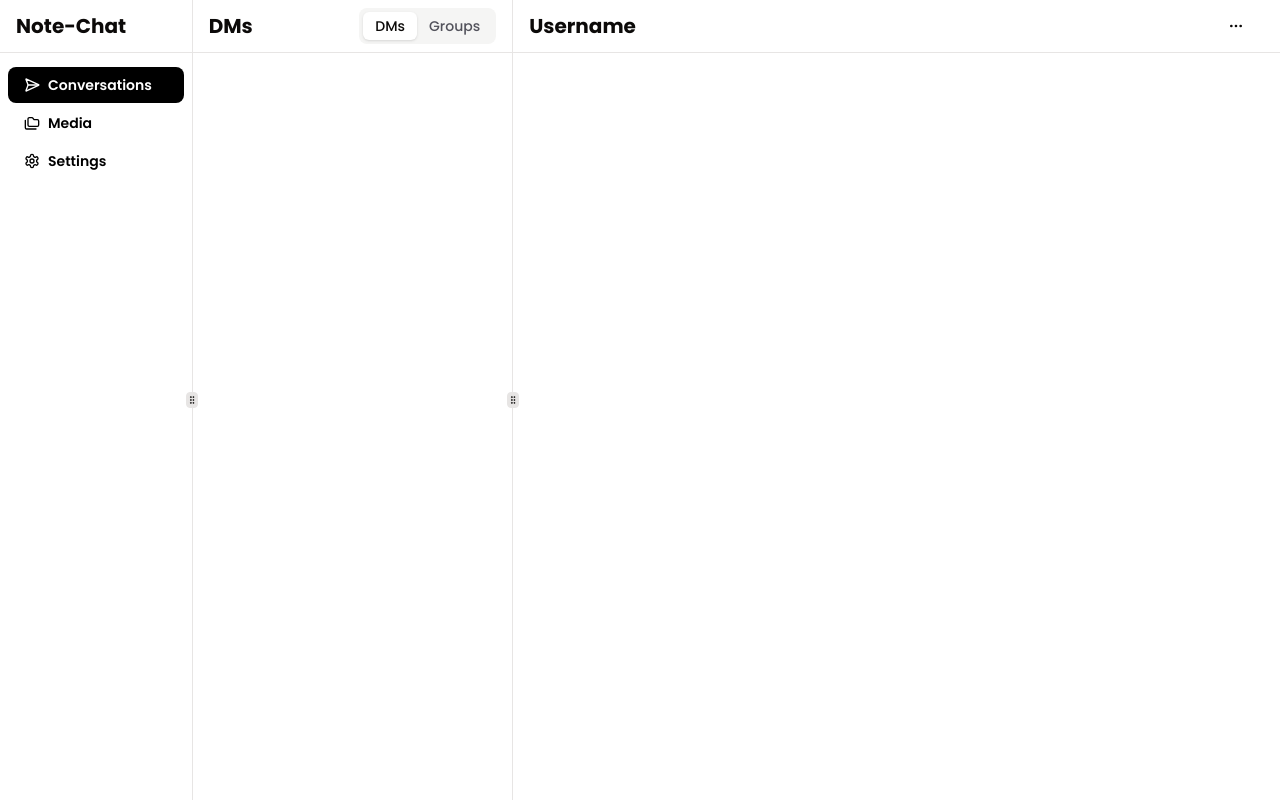
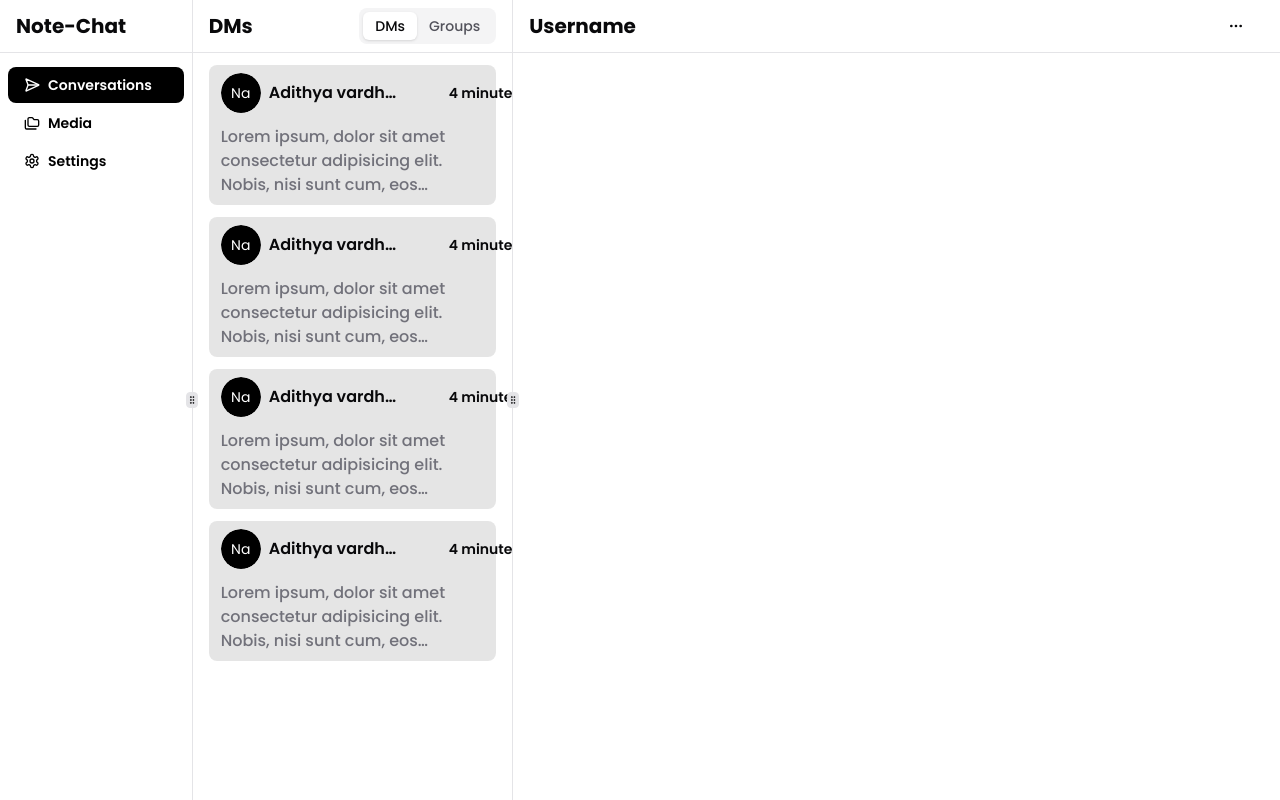
Before and after one commit to Adiflickzzz/note-chat, a Next.js app: page / in a window 1280 px wide. Built offline with nearby package versions, Linux system fonts and the light colour scheme; no server answers.

Commit message:
fe/dm card component

```diff
--- a/src/app/(app)/_components/chat.tsx
+++ b/src/app/(app)/_components/chat.tsx
@@ -21,6 +21,7 @@ import {
   Store,
 } from "lucide-react";
 import { Button } from "@/components/ui/button";
+import { Dm } from "./dm";
 
 export function Chat() {
   const defaultLayout = [15, 25, 60];
@@ -42,8 +43,8 @@ export function Chat() {
           defaultSize={defaultLayout[0]}
           collapsedSize={2}
           collapsible={true}
-          minSize={20}
-          maxSize={15}
+          minSize={15}
+          maxSize={20}
           onCollapse={() => {
             setIsCollapsed(true);
             document.cookie = `react-resizable-panels:collapsed=${JSON.stringify(
@@ -123,7 +124,12 @@ export function Chat() {
               </TabsList>
             </div>
             <Separator />
-            <TabsContent value="inbox" className="m-0"></TabsContent>
+            <TabsContent value="inbox" className="m-0">
+              <Dm />
+              <Dm />
+              <Dm />
+              <Dm />
+            </TabsContent>
             <TabsContent value="done" className="m-0"></TabsContent>
           </Tabs>
         </ResizablePanel>
--- /dev/null
+++ b/src/app/(app)/_components/dm.tsx
@@ -0,0 +1,39 @@
+import { Avatar, AvatarFallback, AvatarImage } from "@/components/ui/avatar";
+import { Badge } from "@/components/ui/badge";
+import { Button } from "@/components/ui/button";
+import React from "react";
+
+type Props = {};
+
+export const Dm = (props: Props) => {
+  return (
+    <div className="my-3 mx-4 bg-black/10 rounded-lg py-2 px-3">
+      <div className="flex flex-col gap-3">
+        <div className="flex items-center justify-between">
+          <div className="flex items-center gap-2 w-full">
+            <Avatar>
+              <AvatarImage />
+              <AvatarFallback className="bg-black text-white rounded-full text-sm">
+                Na
+              </AvatarFallback>
+            </Avatar>
+            <h1 className="font-semibold truncate max-w-[60%]">
+              Adithya vardhannnnn
+            </h1>
+          </div>
+          <div className="font-semibold text-sm w-1/2 flex justify-end pr-2">
+            <p className="truncate">4 minutes ago</p>
+          </div>
+        </div>
+        <div className="flex flex-col">
+          <p className="font-medium text-muted-foreground overflow-hidden line-clamp-3">
+            Lorem ipsum, dolor sit amet consectetur adipisicing elit. Nobis,
+            nisi sunt cum, eos expedita quam laudantium impedit libero, cumque
+            ducimus cupiditate perspiciatis labore deserunt repellat blanditiis
+            sapiente. Explicabo, quo molestias! lo
+          </p>
+        </div>
+      </div>
+    </div>
+  );
+};
--- a/src/app/globals.css
+++ b/src/app/globals.css
@@ -11,72 +11,57 @@ body {
 @layer base {
   :root {
     --background: 0 0% 100%;
-    --foreground: 20 14.3% 4.1%;
+    --foreground: 240 10% 3.9%;
     --card: 0 0% 100%;
-    --card-foreground: 20 14.3% 4.1%;
+    --card-foreground: 240 10% 3.9%;
     --popover: 0 0% 100%;
-    --popover-foreground: 20 14.3% 4.1%;
-    --primary: 24 9.8% 10%;
-    --primary-foreground: 60 9.1% 97.8%;
-    --secondary: 60 4.8% 95.9%;
-    --secondary-foreground: 24 9.8% 10%;
-    --muted: 60 4.8% 95.9%;
-    --muted-foreground: 25 5.3% 44.7%;
-    --accent: 60 4.8% 95.9%;
-    --accent-foreground: 24 9.8% 10%;
+    --popover-foreground: 240 10% 3.9%;
+    --primary: 240 5.9% 10%;
+    --primary-foreground: 0 0% 98%;
+    --secondary: 240 4.8% 95.9%;
+    --secondary-foreground: 240 5.9% 10%;
+    --muted: 240 4.8% 95.9%;
+    --muted-foreground: 240 3.8% 46.1%;
+    --accent: 240 4.8% 95.9%;
+    --accent-foreground: 240 5.9% 10%;
     --destructive: 0 84.2% 60.2%;
-    --destructive-foreground: 60 9.1% 97.8%;
-    --border: 20 5.9% 90%;
-    --input: 20 5.9% 90%;
-    --ring: 20 14.3% 4.1%;
+    --destructive-foreground: 0 0% 98%;
+    --border: 240 5.9% 90%;
+    --input: 240 5.9% 90%;
+    --ring: 240 5.9% 10%;
+    --radius: 0.5rem;
     --chart-1: 12 76% 61%;
     --chart-2: 173 58% 39%;
     --chart-3: 197 37% 24%;
     --chart-4: 43 74% 66%;
     --chart-5: 27 87% 67%;
-    --radius: 0.5rem;
-    --sidebar-background: 0 0% 98%;
-    --sidebar-foreground: 240 5.3% 26.1%;
-    --sidebar-primary: 240 5.9% 10%;
-    --sidebar-primary-foreground: 0 0% 98%;
-    --sidebar-accent: 240 4.8% 95.9%;
-    --sidebar-accent-foreground: 240 5.9% 10%;
-    --sidebar-border: 220 13% 91%;
-    --sidebar-ring: 217.2 91.2% 59.8%;
   }
+
   .dark {
-    --background: 20 14.3% 4.1%;
-    --foreground: 60 9.1% 97.8%;
-    --card: 20 14.3% 4.1%;
-    --card-foreground: 60 9.1% 97.8%;
-    --popover: 20 14.3% 4.1%;
-    --popover-foreground: 60 9.1% 97.8%;
-    --primary: 60 9.1% 97.8%;
-    --primary-foreground: 24 9.8% 10%;
-    --secondary: 12 6.5% 15.1%;
-    --secondary-foreground: 60 9.1% 97.8%;
-    --muted: 12 6.5% 15.1%;
-    --muted-foreground: 24 5.4% 63.9%;
-    --accent: 12 6.5% 15.1%;
-    --accent-foreground: 60 9.1% 97.8%;
+    --background: 240 10% 3.9%;
+    --foreground: 0 0% 98%;
+    --card: 240 10% 3.9%;
+    --card-foreground: 0 0% 98%;
+    --popover: 240 10% 3.9%;
+    --popover-foreground: 0 0% 98%;
+    --primary: 0 0% 98%;
+    --primary-foreground: 240 5.9% 10%;
+    --secondary: 240 3.7% 15.9%;
+    --secondary-foreground: 0 0% 98%;
+    --muted: 240 3.7% 15.9%;
+    --muted-foreground: 240 5% 64.9%;
+    --accent: 240 3.7% 15.9%;
+    --accent-foreground: 0 0% 98%;
     --destructive: 0 62.8% 30.6%;
-    --destructive-foreground: 60 9.1% 97.8%;
-    --border: 12 6.5% 15.1%;
-    --input: 12 6.5% 15.1%;
-    --ring: 24 5.7% 82.9%;
+    --destructive-foreground: 0 0% 98%;
+    --border: 240 3.7% 15.9%;
+    --input: 240 3.7% 15.9%;
+    --ring: 240 4.9% 83.9%;
     --chart-1: 220 70% 50%;
     --chart-2: 160 60% 45%;
     --chart-3: 30 80% 55%;
     --chart-4: 280 65% 60%;
     --chart-5: 340 75% 55%;
-    --sidebar-background: 240 5.9% 10%;
-    --sidebar-foreground: 240 4.8% 95.9%;
-    --sidebar-primary: 224.3 76.3% 48%;
-    --sidebar-primary-foreground: 0 0% 100%;
-    --sidebar-accent: 240 3.7% 15.9%;
-    --sidebar-accent-foreground: 240 4.8% 95.9%;
-    --sidebar-border: 240 3.7% 15.9%;
-    --sidebar-ring: 217.2 91.2% 59.8%;
   }
 }
 
```
